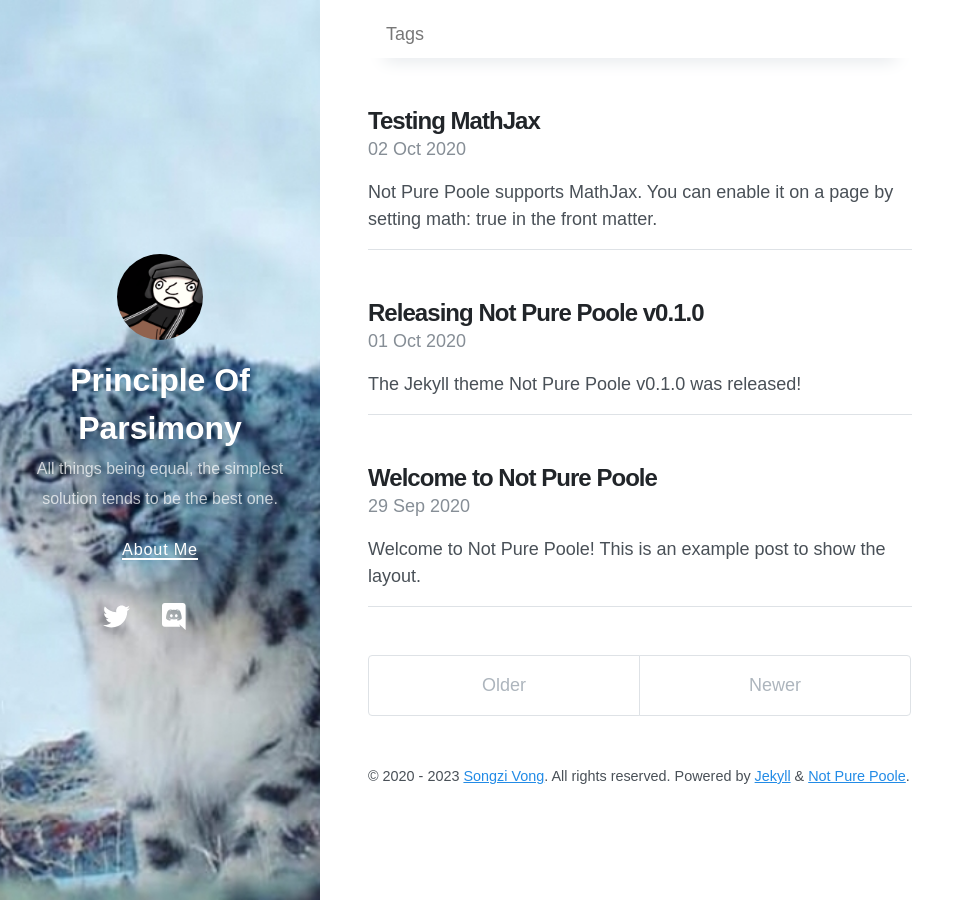
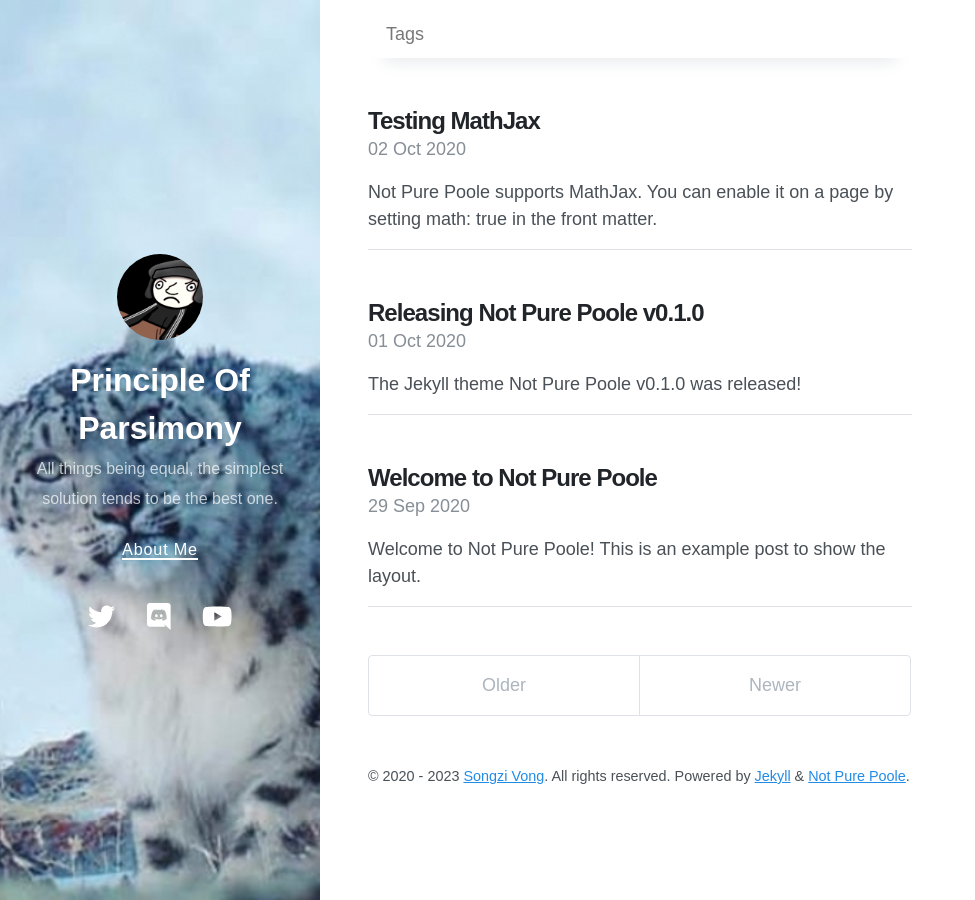
Before and after one commit to InfoSecGopNik/CTF, a Jekyll site: the page built from index.html, in a window 1280 px wide. Shown: the whole page, without its empty margins (0-975 px from the left). Built offline with Jekyll 4.4.1, drawn with Linux system fonts in a browser that asks for light colours; nearby versions of some CDN libraries; the list of posts is cut into pages by our own code.

Commit message:
social.yml

```diff
--- a/_data/social.yml
+++ b/_data/social.yml
@@ -6,4 +6,4 @@
   icon: fab fa-discord
 - title: Discord
   url: https://google.com
-  icon: fa-brands fa-youtube
+  icon: fab fa-youtube
```
